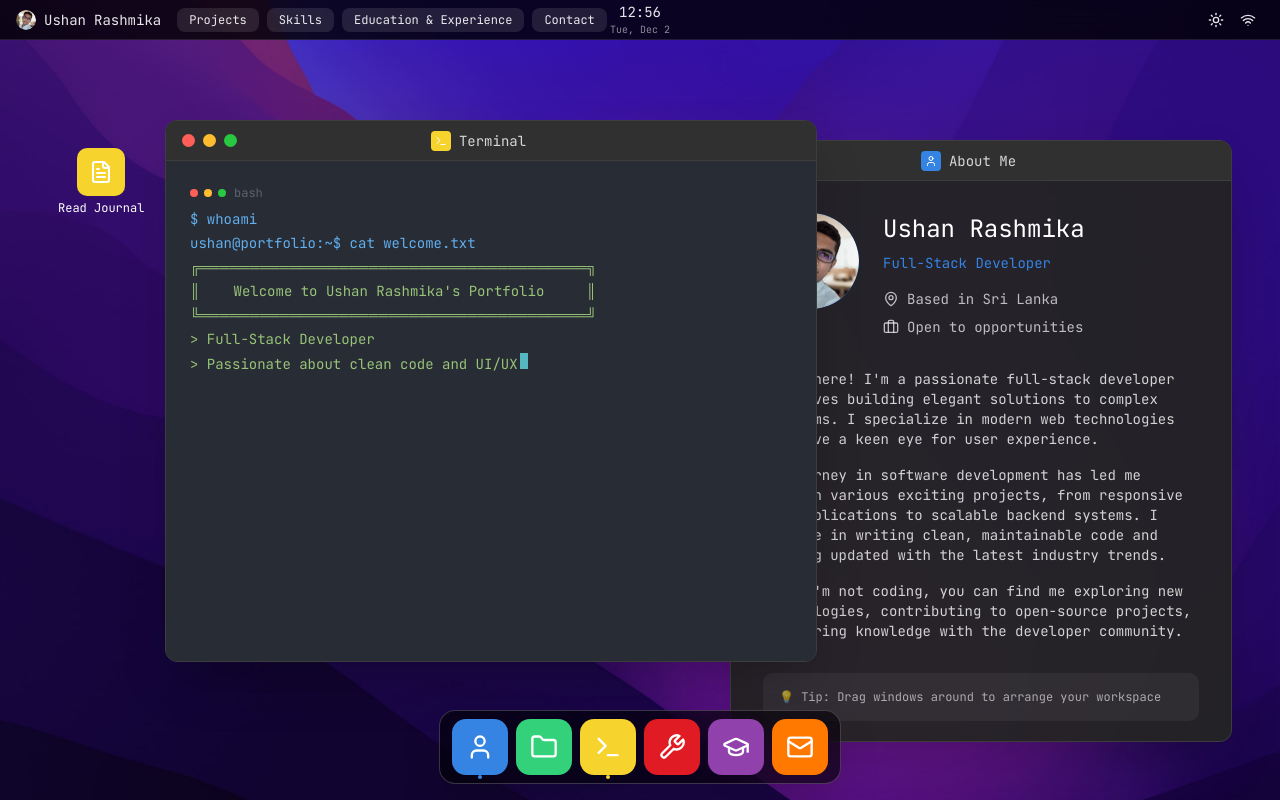
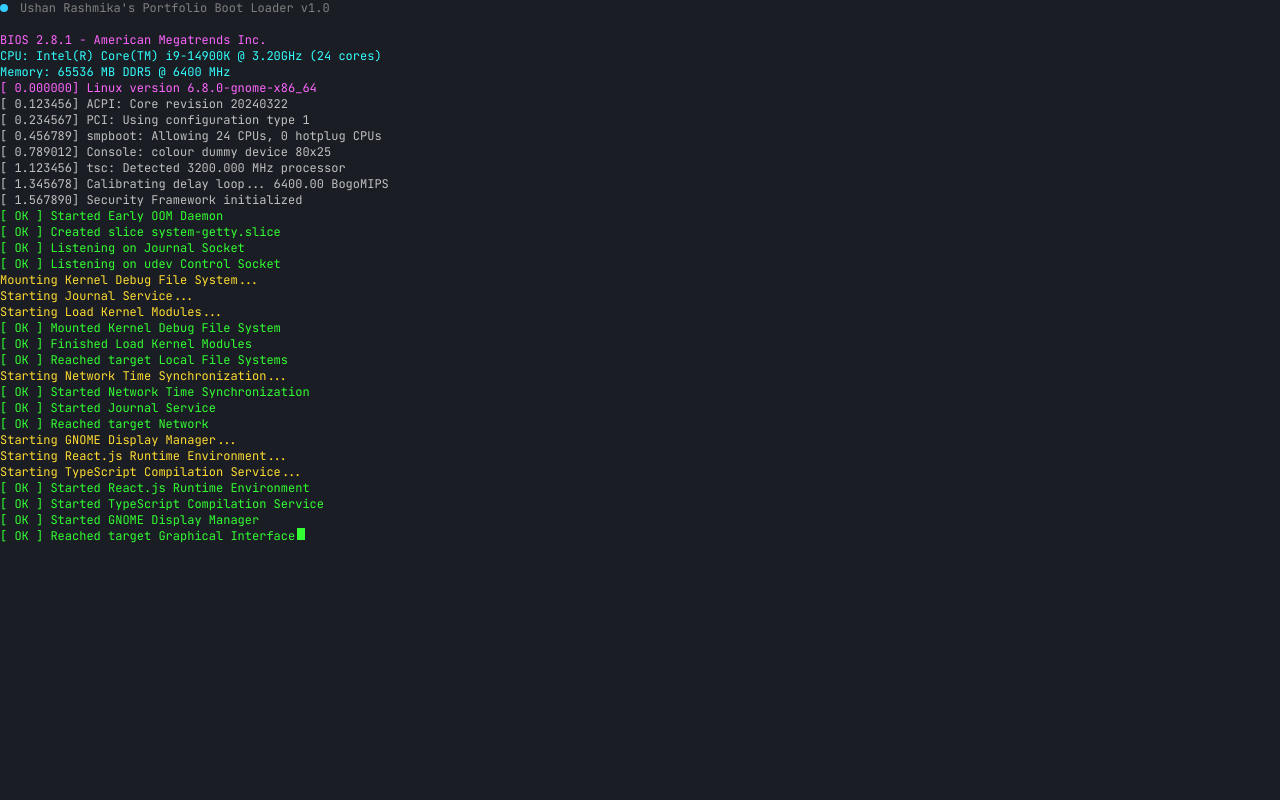
Before and after one commit to ushanrashmika23/GNOME-Portfolio, a React (Vite) app: page / in a window 1280 px wide. Built offline with nearby package versions, Linux system fonts and the light colour scheme.

Commit message:
v1.0.7 loader adder

```diff
--- a/src/App.tsx
+++ b/src/App.tsx
@@ -13,10 +13,12 @@
 import ContactWindow from './components/ContactWindow';
 import EducationExperienceWindow from './components/EducationExperienceWindow';
 import DesktopIcon from './components/DesktopIcon';
+import BootLoader from './components/BootLoader';
 
 export default function App() {
   const [theme, setTheme] = useState<'dark' | 'light'>('dark');
   const [desktopIconPosition, setDesktopIconPosition] = useState({ x: 50, y: 100 });
+  const [isBooting, setIsBooting] = useState(true);
   const [isLoaded, setIsLoaded] = useState(false);
   const [windows, setWindows] = useState(() => {
     const screenWidth = typeof window !== 'undefined' ? window.innerWidth : 1920;
@@ -104,14 +106,20 @@
     setDesktopIconPosition({ x, y });
   };
 
-  // Landing animation effect
+  // Landing animation effect (after boot)
   useEffect(() => {
+    if (!isBooting) {
       const timer = setTimeout(() => {
         setIsLoaded(true);
       }, 100); // Small delay for smooth transition
 
       return () => clearTimeout(timer);
-  }, []);
+    }
+  }, [isBooting]);
+
+  const handleBootComplete = () => {
+    setIsBooting(false);
+  };
 
   const renderWindowContent = (component: string) => {
     switch (component) {
@@ -152,6 +160,8 @@
   };
 
   return (
+    <>
+      {isBooting && <BootLoader onComplete={handleBootComplete} theme={theme} />}
       <DndProvider backend={dndBackend} options={backendOptions}>
         <div className={`${theme} h-screen w-full overflow-hidden fixed inset-0 transition-all duration-700 ${isLoaded ? 'opacity-100' : 'opacity-0'}`}>
         <div className={`h-full w-full ${theme === 'dark' ? 'bg-dark-wallpaper' : 'bg-light-wallpaper'} bg-cover bg-center relative overflow-hidden transition-all duration-700 ${isLoaded ? 'scale-100' : 'scale-105 blur-sm'}`}>
@@ -206,5 +216,6 @@
         </div>
       </div>
     </DndProvider>
+    </>
   );
 }
--- /dev/null
+++ b/src/components/BootLoader.tsx
@@ -0,0 +1,145 @@
+import { useState, useEffect, useRef } from 'react';
+
+interface BootLoaderProps {
+  onComplete: () => void;
+  theme: 'dark' | 'light';
+}
+
+const bootMessages = [
+  { text: 'BIOS 2.8.1 - American Megatrends Inc.', delay: 800 },
+  { text: 'CPU: Intel(R) Core(TM) i9-14900K @ 3.20GHz (24 cores)', delay: 150 },
+  { text: 'Memory: 65536 MB DDR5 @ 6400 MHz', delay: 200 },
+  { text: '[    0.000000] Linux version 6.8.0-gnome-x86_64', delay: 250 },
+  { text: '[    0.123456] ACPI: Core revision 20240322', delay: 80 },
+  { text: '[    0.234567] PCI: Using configuration type 1', delay: 80 },
+  { text: '[    0.456789] smpboot: Allowing 24 CPUs, 0 hotplug CPUs', delay: 100 },
+  { text: '[    0.789012] Console: colour dummy device 80x25', delay: 80 },
+  { text: '[    1.123456] tsc: Detected 3200.000 MHz processor', delay: 90 },
+  { text: '[    1.345678] Calibrating delay loop... 6400.00 BogoMIPS', delay: 400 },
+  { text: '[    1.567890] Security Framework initialized', delay: 100 },
+  { text: '[  OK  ] Started Early OOM Daemon', delay: 120 },
+  { text: '[  OK  ] Created slice system-getty.slice', delay: 90 },
+  { text: '[  OK  ] Listening on Journal Socket', delay: 80 },
+  { text: '[  OK  ] Listening on udev Control Socket', delay: 80 },
+  { text: '         Mounting Kernel Debug File System...', delay: 70 },
+  { text: '         Starting Journal Service...', delay: 100 },
+  { text: '         Starting Load Kernel Modules...', delay: 120 },
+  { text: '[  OK  ] Mounted Kernel Debug File System', delay: 150 },
+  { text: '[  OK  ] Finished Load Kernel Modules', delay: 180 },
+  { text: '[  OK  ] Reached target Local File Systems', delay: 150 },
+  { text: '         Starting Network Time Synchronization...', delay: 100 },
+  { text: '[  OK  ] Started Network Time Synchronization', delay: 200 },
+  { text: '[  OK  ] Started Journal Service', delay: 90 },
+  { text: '[  OK  ] Reached target Network', delay: 180 },
+  { text: '         Starting GNOME Display Manager...', delay: 120 },
+  { text: '         Starting React.js Runtime Environment...', delay: 150 },
+  { text: '         Starting TypeScript Compilation Service...', delay: 130 },
+  { text: '[  OK  ] Started React.js Runtime Environment', delay: 250 },
+  { text: '[  OK  ] Started TypeScript Compilation Service', delay: 200 },
+  { text: '[  OK  ] Started GNOME Display Manager', delay: 300 },
+  { text: '[  OK  ] Reached target Graphical Interface', delay: 250 },
+  { text: '', delay: 150 },
+  { text: 'Ushanrashmika23 Portfolio System [Version 1.0.0]', delay: 400 },
+  { text: 'Starting desktop environment...', delay: 800 },
+];
+
+export default function BootLoader({ onComplete, theme }: BootLoaderProps) {
+  const [messages, setMessages] = useState<string[]>([]);
+  const [currentIndex, setCurrentIndex] = useState(0);
+  const [isComplete, setIsComplete] = useState(false);
+  const [showCursor, setShowCursor] = useState(true);
+  const messagesEndRef = useRef<HTMLDivElement>(null);
+
+  // Auto-scroll to bottom when new messages appear
+  useEffect(() => {
+    messagesEndRef.current?.scrollIntoView({ behavior: 'smooth' });
+  }, [messages]);
+
+  // Blinking cursor effect
+  useEffect(() => {
+    const cursorInterval = setInterval(() => {
+      setShowCursor(prev => !prev);
+    }, 500);
+
+    return () => clearInterval(cursorInterval);
+  }, []);
+
+  // Boot sequence
+  useEffect(() => {
+    if (currentIndex < bootMessages.length) {
+      const timer = setTimeout(() => {
+        setMessages(prev => [...prev, bootMessages[currentIndex].text]);
+        setCurrentIndex(prev => prev + 1);
+      }, bootMessages[currentIndex].delay);
+
+      return () => clearTimeout(timer);
+    } else if (!isComplete) {
+      // All messages displayed, wait a moment then fade out
+      const completeTimer = setTimeout(() => {
+        setIsComplete(true);
+        setTimeout(() => {
+          onComplete();
+        }, 300);
+      }, 200);
+
+      return () => clearTimeout(completeTimer);
+    }
+  }, [currentIndex, isComplete, onComplete]);
+
+  return (
+    <div
+      className="fixed inset-0 z-[10000] flex transition-opacity duration-500 overflow-hidden"
+      style={{
+        backgroundColor: '#1a1d23',
+        opacity: isComplete ? 0 : 1
+      }}
+    >
+      <div className="w-full h-full p-6 overflow-y-auto">
+        <div className="mb-4 flex items-center gap-3">
+          <div
+            className="w-2 h-2 rounded-full animate-pulse"
+            style={{ backgroundColor: '#33ccff' }}
+          ></div>
+          <div
+            className="font-['JetBrains_Mono'] text-xs"
+            style={{ color: '#808080' }}
+          >
+            Ushan Rashmika's Portfolio Boot Loader v1.0
+          </div>
+        </div>
+
+        <div className="font-['JetBrains_Mono'] text-xs leading-relaxed space-y-0.5">
+          {messages.map((message, index) => (
+            <div
+              key={index}
+              className="transition-all duration-100"
+              style={{
+                color: message.includes('[  OK  ]')
+                  ? '#33ff33'
+                  : message.includes('Starting') || message.includes('Mounting')
+                  ? '#ffdd33'
+                  : message.includes('BIOS') || message.includes('Linux') || message.includes('Command line') || message.includes('version')
+                  ? '#ff66ff'
+                  : message.includes('GNOME Portfolio System') || message.includes('Copyright') || message.includes('Starting desktop')
+                  ? '#33ccff'
+                  : message.includes('CPU:') || message.includes('Memory:')
+                  ? '#33ffff'
+                  : '#c0c0c0',
+                fontFamily: 'JetBrains Mono, monospace'
+              }}
+            >
+              {message}
+              {index === messages.length - 1 && showCursor && (
+                <span
+                  className="inline-block w-2 h-3 ml-0.5"
+                  style={{ backgroundColor: '#33ff33' }}
+                ></span>
+              )}
+            </div>
+          ))}
+          <div ref={messagesEndRef} />
+        </div>
+      </div>
+    </div>
+  );
+}
```
Lines whose indentation alone changed are shown as unchanged.
